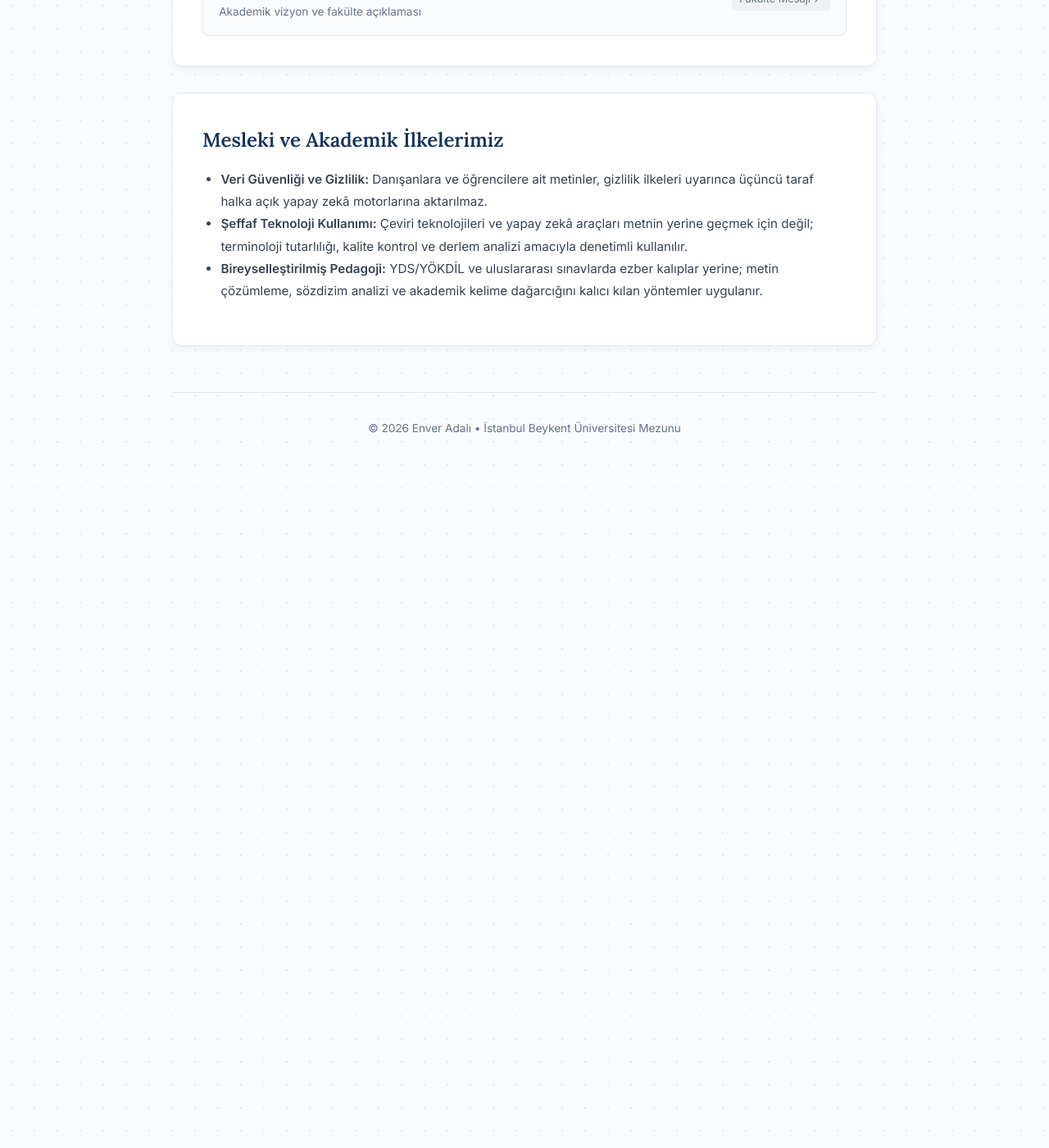
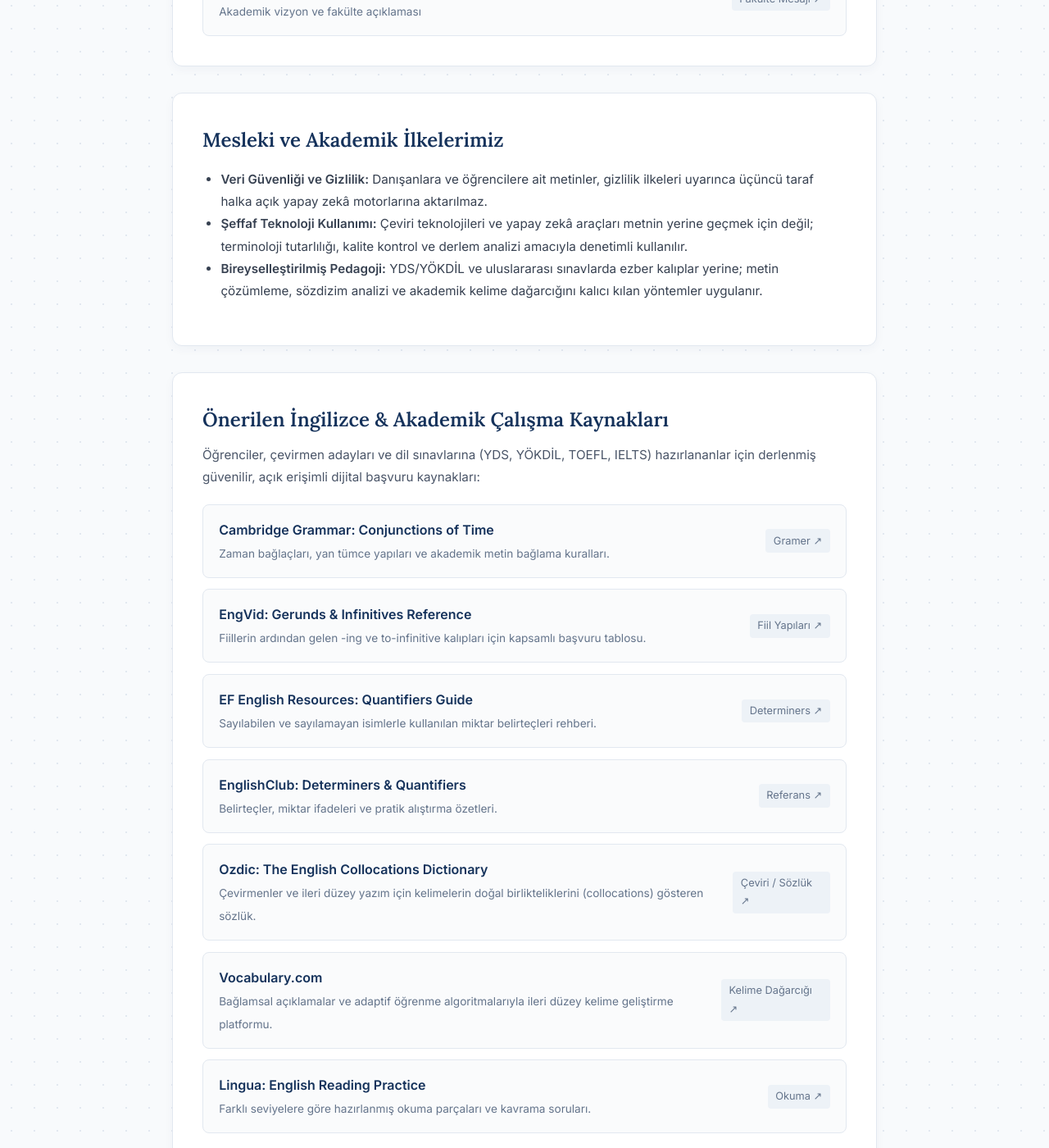
Before and after one commit to adalienver/adalienver.github.io, a Jekyll site: the page built from index.md, in a window 1280 px wide and 1400 px high, scrolled down 1715 px. Shown: the whole window at 82% size. Built offline with Jekyll 4.4.1, drawn with Linux system fonts in a browser that asks for light colours.

Commit message:
Update index.md

```diff
--- a/index.md
+++ b/index.md
@@ -80,3 +80,72 @@ title: Ana Sayfa
     <li><strong>Bireyselleştirilmiş Pedagoji:</strong> YDS/YÖKDİL ve uluslararası sınavlarda ezber kalıplar yerine; metin çözümleme, sözdizim analizi ve akademik kelime dağarcığını kalıcı kılan yöntemler uygulanır.</li>
   </ul>
 </div>
+<div class="card">
+  <h2>Önerilen İngilizce & Akademik Çalışma Kaynakları</h2>
+  <p style="margin-top: 0.6rem; font-size: 0.95rem; color: #4a5568;">
+    Öğrenciler, çevirmen adayları ve dil sınavlarına (YDS, YÖKDİL, TOEFL, IELTS) hazırlananlar için derlenmiş güvenilir, açık erişimli dijital başvuru kaynakları:
+  </p>
+
+  <div class="portal-grid" style="margin-top: 1.2rem;">
+
+    <!-- Dilbilgisi & Yapı -->
+    <a href="https://dictionary.cambridge.org/grammar/british-grammar/conjunctions-time" target="_blank" rel="noopener noreferrer" class="portal-item">
+      <div>
+        <strong>Cambridge Grammar: Conjunctions of Time</strong><br>
+        <span style="font-size: 0.85rem; color: var(--muted);">Zaman bağlaçları, yan tümce yapıları ve akademik metin bağlama kuralları.</span>
+      </div>
+      <span class="portal-tag">Gramer ↗</span>
+    </a>
+
+    <a href="https://www.engvid.com/english-resource/verbs-followed-by-gerunds-and-infinitives/" target="_blank" rel="noopener noreferrer" class="portal-item">
+      <div>
+        <strong>EngVid: Gerunds & Infinitives Reference</strong><br>
+        <span style="font-size: 0.85rem; color: var(--muted);">Fiillerin ardından gelen -ing ve to-infinitive kalıpları için kapsamlı başvuru tablosu.</span>
+      </div>
+      <span class="portal-tag">Fiil Yapıları ↗</span>
+    </a>
+
+    <a href="https://www.ef.com/wwen/english-resources/english-grammar/pick-right-quantifier/" target="_blank" rel="noopener noreferrer" class="portal-item">
+      <div>
+        <strong>EF English Resources: Quantifiers Guide</strong><br>
+        <span style="font-size: 0.85rem; color: var(--muted);">Sayılabilen ve sayılamayan isimlerle kullanılan miktar belirteçleri rehberi.</span>
+      </div>
+      <span class="portal-tag">Determiners ↗</span>
+    </a>
+
+    <a href="https://www.englishclub.com/grammar/determiners-quantifiers.php" target="_blank" rel="noopener noreferrer" class="portal-item">
+      <div>
+        <strong>EnglishClub: Determiners & Quantifiers</strong><br>
+        <span style="font-size: 0.85rem; color: var(--muted);">Belirteçler, miktar ifadeleri ve pratik alıştırma özetleri.</span>
+      </div>
+      <span class="portal-tag">Referans ↗</span>
+    </a>
+
+    <!-- Kelime & Eşdizimlilik (Collocation) -->
+    <a href="https://ozdic.com/" target="_blank" rel="noopener noreferrer" class="portal-item">
+      <div>
+        <strong>Ozdic: The English Collocations Dictionary</strong><br>
+        <span style="font-size: 0.85rem; color: var(--muted);">Çevirmenler ve ileri düzey yazım için kelimelerin doğal birlikteliklerini (collocations) gösteren sözlük.</span>
+      </div>
+      <span class="portal-tag">Çeviri / Sözlük ↗</span>
+    </a>
+
+    <a href="https://www.vocabulary.com/" target="_blank" rel="noopener noreferrer" class="portal-item">
+      <div>
+        <strong>Vocabulary.com</strong><br>
+        <span style="font-size: 0.85rem; color: var(--muted);">Bağlamsal açıklamalar ve adaptif öğrenme algoritmalarıyla ileri düzey kelime geliştirme platformu.</span>
+      </div>
+      <span class="portal-tag">Kelime Dağarcığı ↗</span>
+    </a>
+
+    <!-- Okuma & Metin Çözümleme -->
+    <a href="https://lingua.com/english/reading/wonderful-family/" target="_blank" rel="noopener noreferrer" class="portal-item">
+      <div>
+        <strong>Lingua: English Reading Practice</strong><br>
+        <span style="font-size: 0.85rem; color: var(--muted);">Farklı seviyelere göre hazırlanmış okuma parçaları ve kavrama soruları.</span>
+      </div>
+      <span class="portal-tag">Okuma ↗</span>
+    </a>
+
+  </div>
+</div>
```
